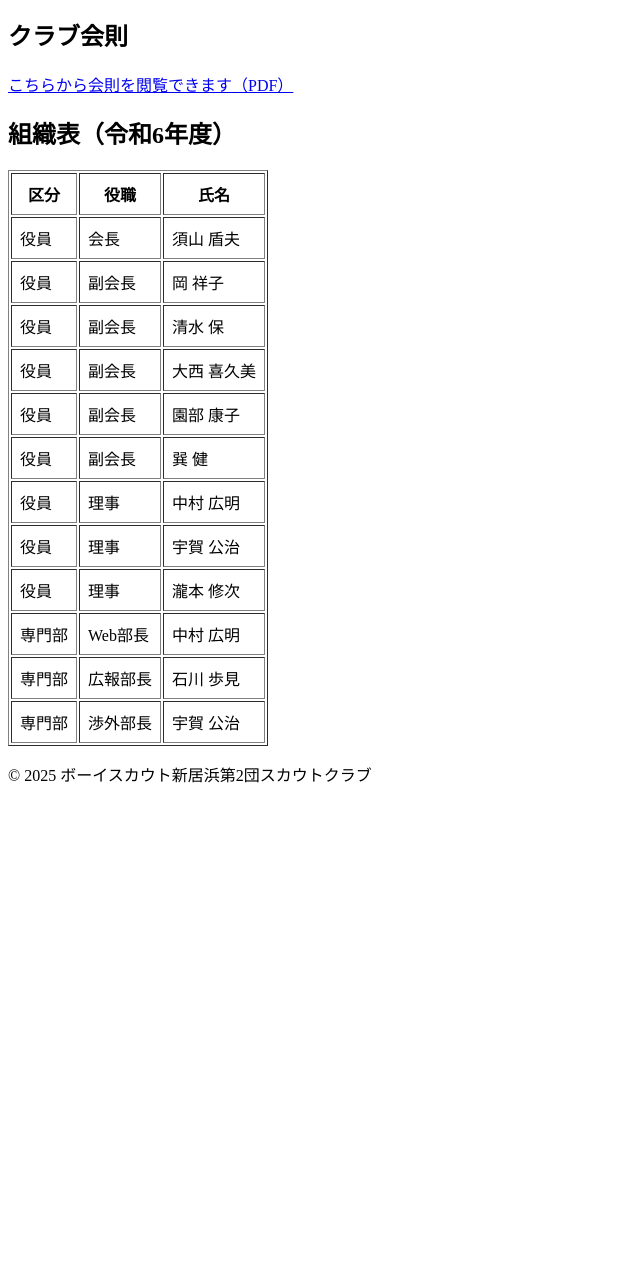
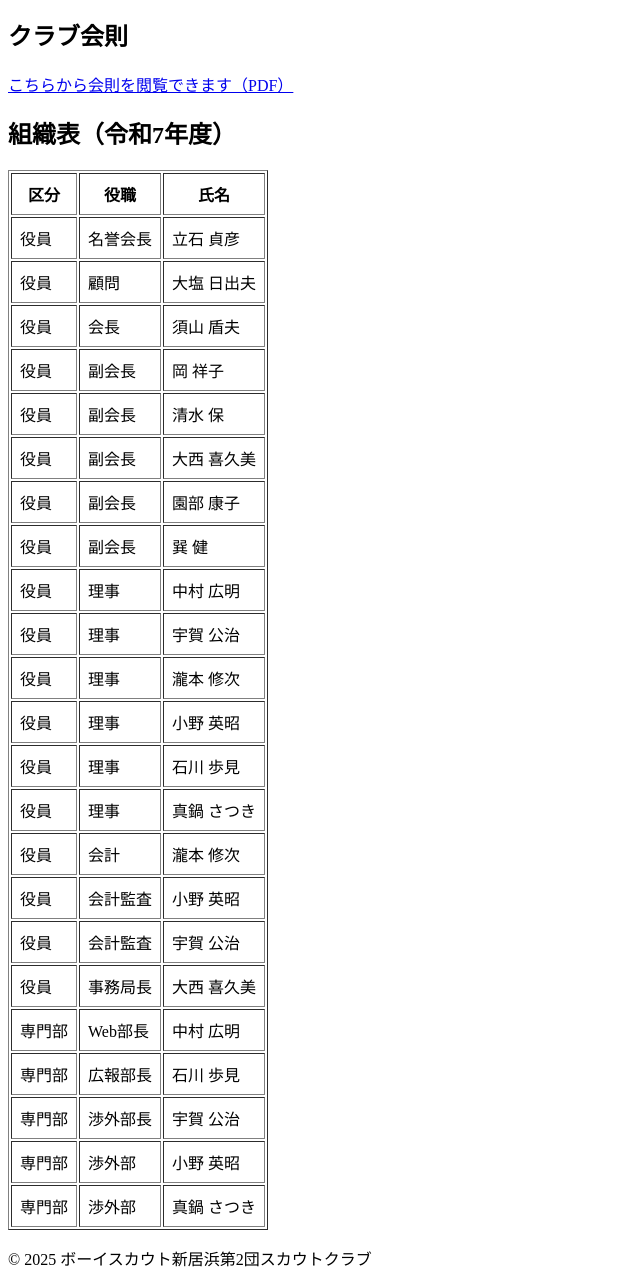
Before and after one commit to Hiro76Z/ScoutClubSite, a plain HTML site: page club.html in a window 1280 px wide. Shown: the part 293-1579 px from the top of the page, without its empty margins (0-640 px from the left). Before the commit the page ends 1095 px from the top, so only its background shows below. Drawn offline with Linux system fonts and the light colour scheme.

Commit message:
Update club.html
6/26総会で承認された令和7年度役員、専門員リスト内容に更新

```diff
--- a/club.html
+++ b/club.html
@@ -24,9 +24,11 @@
   <p>本クラブは団員、会員相互の親睦を図り、あわせてボーイスカウト新居浜第2団を支援しスカウト活動の発展に資するとともに、地域社会との共存・共同を以て、より良き地域社会づくりに貢献することを目的とします。</p>
   <h2>クラブ会則</h2>
   <p><a href="files/スカウトクラブ会則.pdf" target="_blank">こちらから会則を閲覧できます（PDF）</a></p>
-  <h2>組織表（令和6年度）</h2>
+  <h2>組織表（令和7年度）</h2>
   <table border="1" cellpadding="8">
     <tr><th>区分</th><th>役職</th><th>氏名</th></tr>
+    <tr><td>役員</td><td>名誉会長</td><td>立石 貞彦</td></tr>
+    <tr><td>役員</td><td>顧問</td><td>大塩 日出夫</td></tr>
     <tr><td>役員</td><td>会長</td><td>須山 盾夫</td></tr>
     <tr><td>役員</td><td>副会長</td><td>岡 祥子</td></tr>
     <tr><td>役員</td><td>副会長</td><td>清水 保</td></tr>
@@ -36,9 +38,18 @@
     <tr><td>役員</td><td>理事</td><td>中村 広明</td></tr>
     <tr><td>役員</td><td>理事</td><td>宇賀 公治</td></tr>
     <tr><td>役員</td><td>理事</td><td>瀧本 修次</td></tr>
+    <tr><td>役員</td><td>理事</td><td>小野 英昭</td></tr>
+    <tr><td>役員</td><td>理事</td><td>石川 歩見</td></tr>
+    <tr><td>役員</td><td>理事</td><td>真鍋 さつき</td></tr>
+    <tr><td>役員</td><td>会計</td><td>瀧本 修次</td></tr>
+    <tr><td>役員</td><td>会計監査</td><td>小野 英昭</td></tr>
+    <tr><td>役員</td><td>会計監査</td><td>宇賀 公治</td></tr>
+    <tr><td>役員</td><td>事務局長</td><td>大西 喜久美</td></tr>
     <tr><td>専門部</td><td>Web部長</td><td>中村 広明</td></tr>
     <tr><td>専門部</td><td>広報部長</td><td>石川 歩見</td></tr>
     <tr><td>専門部</td><td>渉外部長</td><td>宇賀 公治</td></tr>
+    <tr><td>専門部</td><td>渉外部</td><td>小野 英昭</td></tr>
+    <tr><td>専門部</td><td>渉外部</td><td>真鍋 さつき</td></tr>
   </table>
 </main>
 <footer>
```
